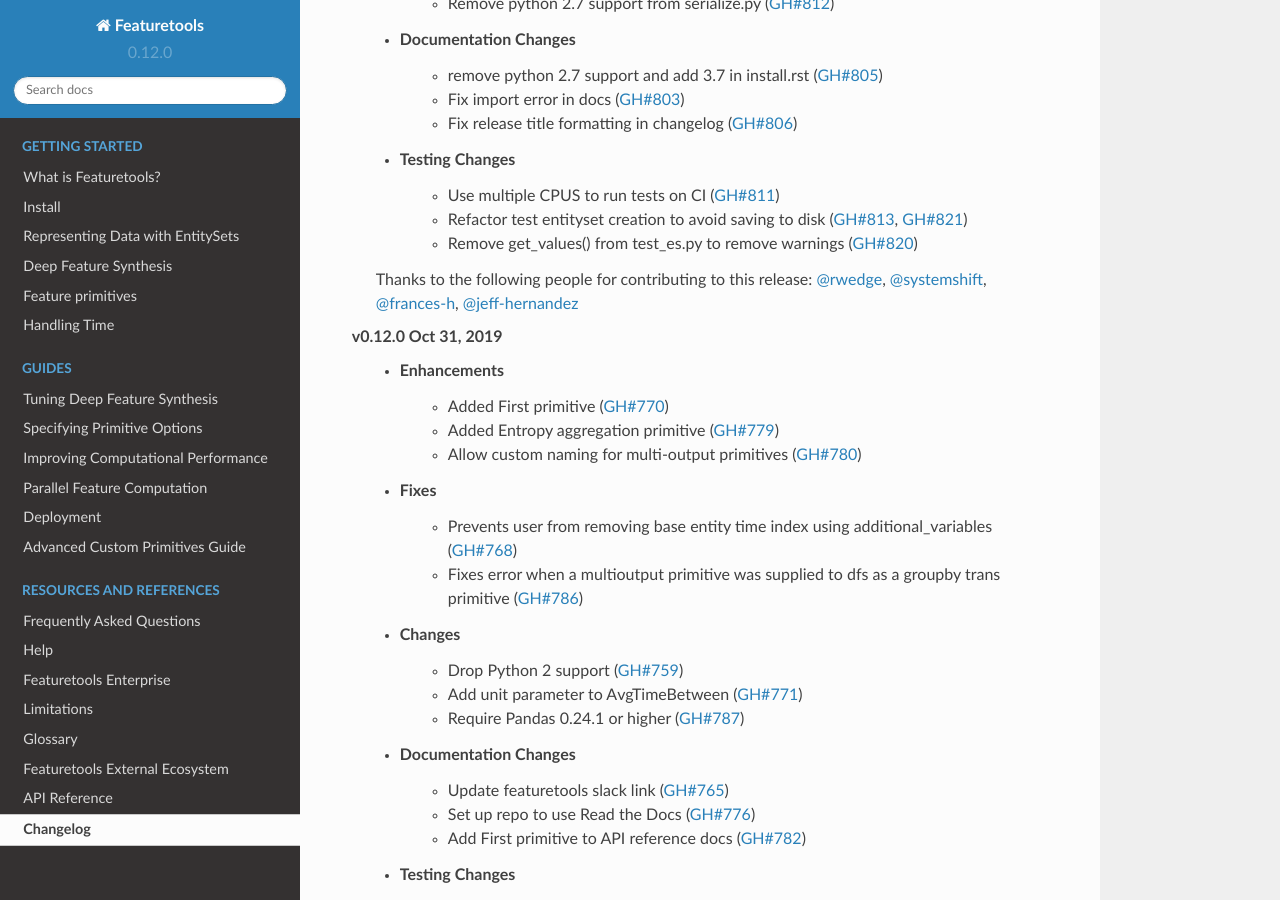
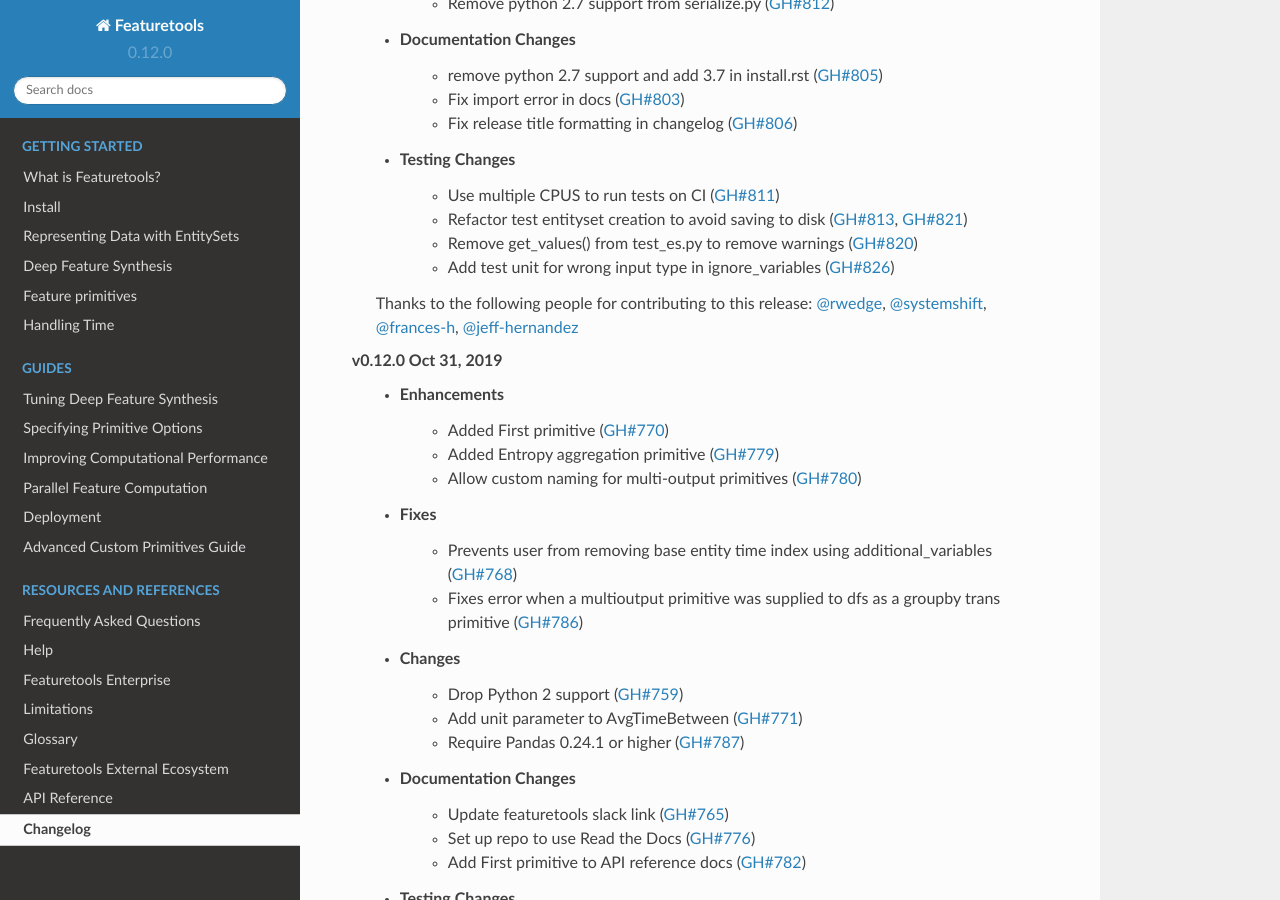
Before and after one commit to alteryx/featuretools, a Sphinx documentation site: the page built from docs/source/changelog.rst, in a window 1280 px wide and 900 px high, scrolled down 499 px. Built offline with Sphinx 7.4.7 and the Read the Docs theme 2.0.0, drawn with Linux system fonts in a browser that asks for light colours; pages that are not in the unit, such as notebooks, are missing from menus.

Commit message:
update changelog

```diff
--- a/docs/source/changelog.rst
+++ b/docs/source/changelog.rst
@@ -21,6 +21,7 @@
         * Use multiple CPUS to run tests on CI (:pr:`811`)
         * Refactor test entityset creation to avoid saving to disk (:pr:`813`, :pr:`821`)
         * Remove get_values() from test_es.py to remove warnings (:pr:`820`)
+        * Add test unit for wrong input type in ignore_variables (:pr:`826`)
 
     Thanks to the following people for contributing to this release:
     :user:`rwedge`, :user:`systemshift`, :user:`frances-h`, :user:`jeff-hernandez`
```
